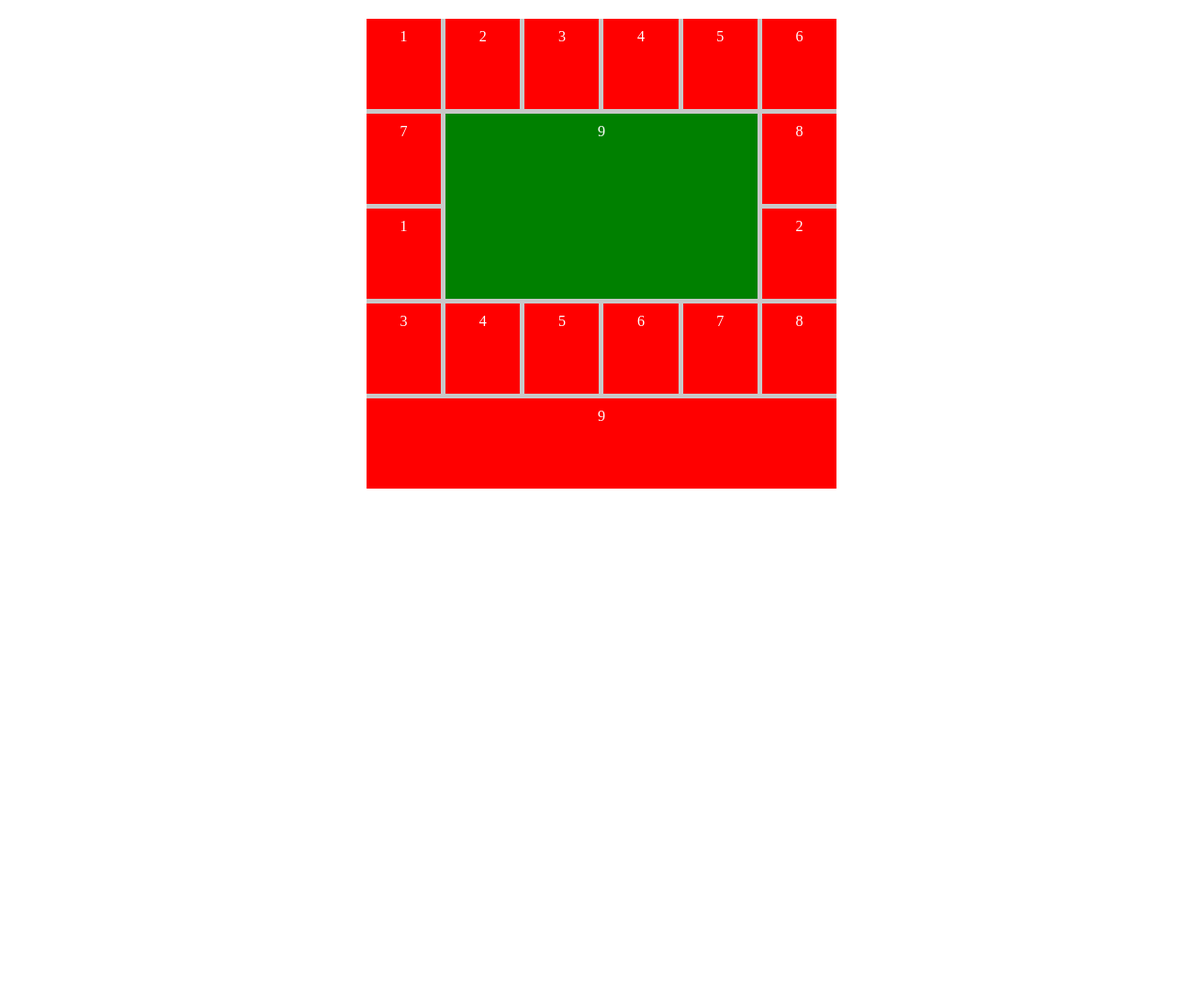
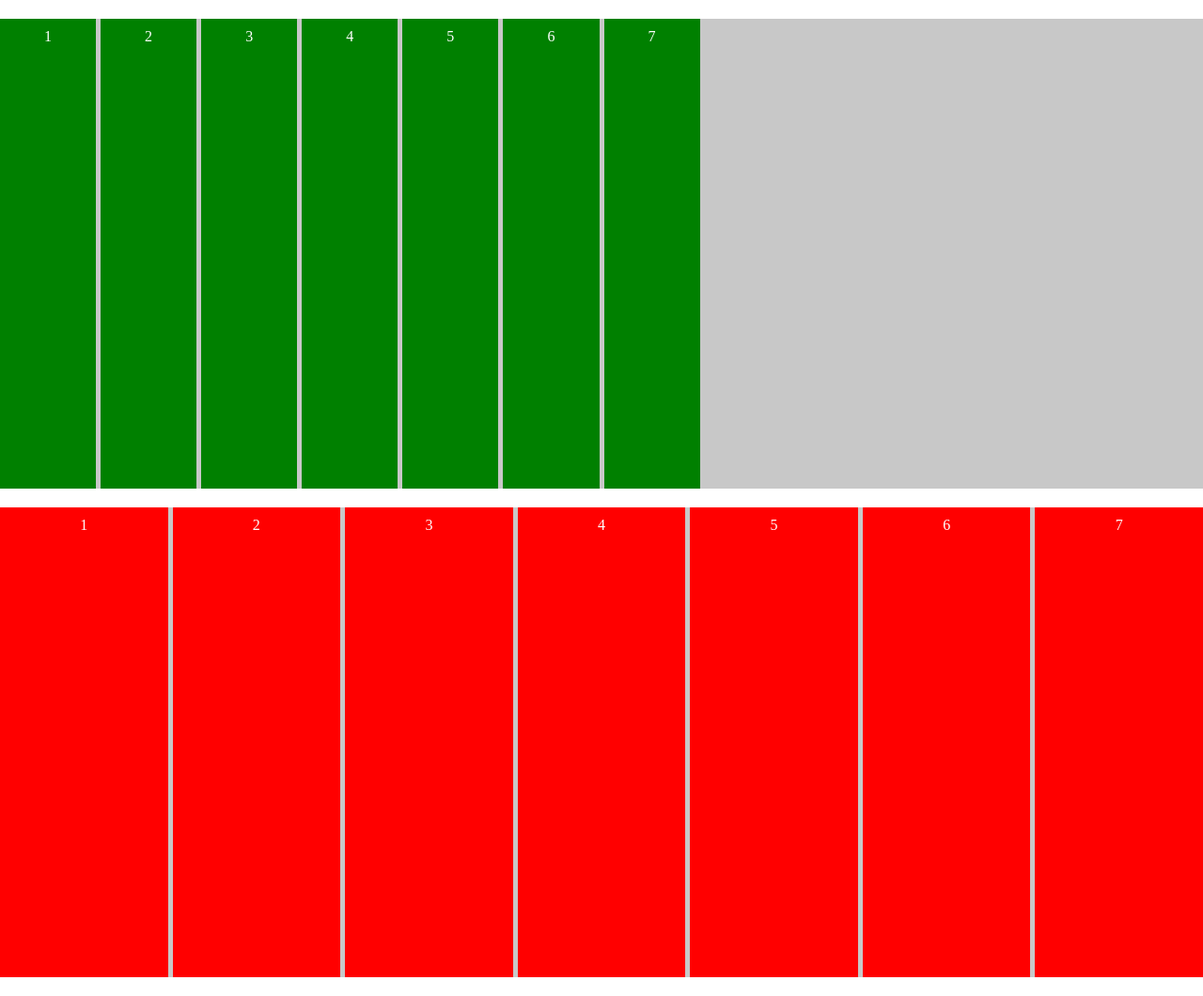
Before and after one commit to mohamedmehdawy/trains, a plain HTML site: page grid/index.html in a window 1280 px wide. Shown: the whole page at 94% size. Before the commit the page ends 800 px from the top, so only its background shows below. Drawn offline with Linux system fonts and the light colour scheme.

Commit message:
learn auto fill and fit

```diff
--- a/grid/index.html
+++ b/grid/index.html
@@ -8,7 +8,7 @@
         <title>grid</title>
     </head>
     <body>
-        <section class="parent">
+        <section class="parent fill">
             <div>1</div>
             <div>2</div>
             <div>3</div>
@@ -16,8 +16,8 @@
             <div>5</div>
             <div>6</div>
             <div>7</div>
-            <div>8</div>
-            <div class="bro">9</div>
+        </section>
+        <section class="parent fit">
             <div>1</div>
             <div>2</div>
             <div>3</div>
@@ -25,8 +25,6 @@
             <div>5</div>
             <div>6</div>
             <div>7</div>
-            <div>8</div>
-            <div>9</div>
         </section>
     </body>
 </html>
--- a/grid/style/master.css
+++ b/grid/style/master.css
@@ -5,15 +5,19 @@
 }
 
 .parent {
-    width: 500px;
     height: 500px;
     margin: 20px auto;
     background-color: #c8c8c8;
     display: grid;
-    grid-template-columns: repeat(6, 1fr);
     gap: 5px;
 }
+.parent.fill {
+    grid-template-columns: repeat(auto-fill, minmax(100px, 1fr));
+}
+.parent.fit {
+    grid-template-columns: repeat(auto-fit, minmax(100px, 1fr));
 
+}
 .parent div {
     background: red;
     color: white;
@@ -21,10 +25,6 @@
     padding: 10px;
 
 }
-.parent div.bro {
-    grid-area: 2 / 2 / 4 / 6;
-    background: green
+.parent.fill div {
+    background: green;
 }
-.parent div:last-of-type {
-    grid-column: span 6;
-}
```
